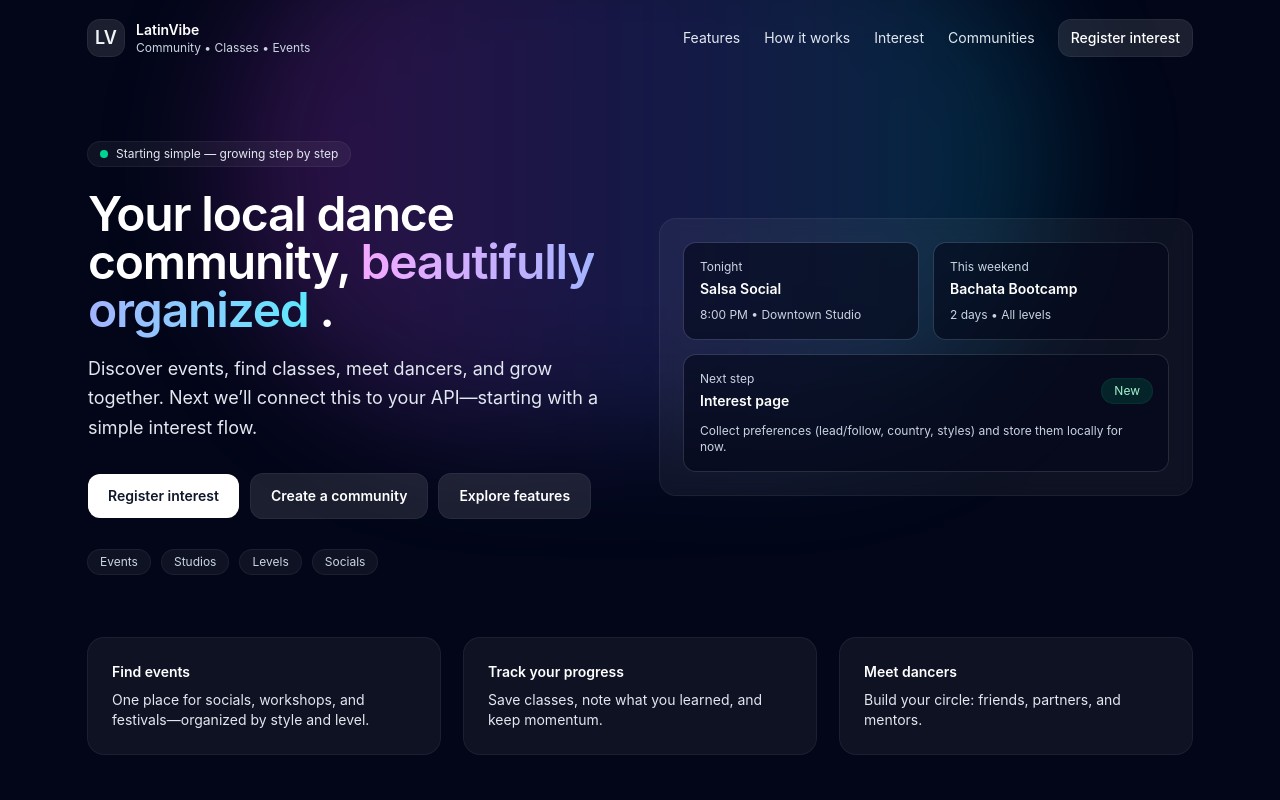
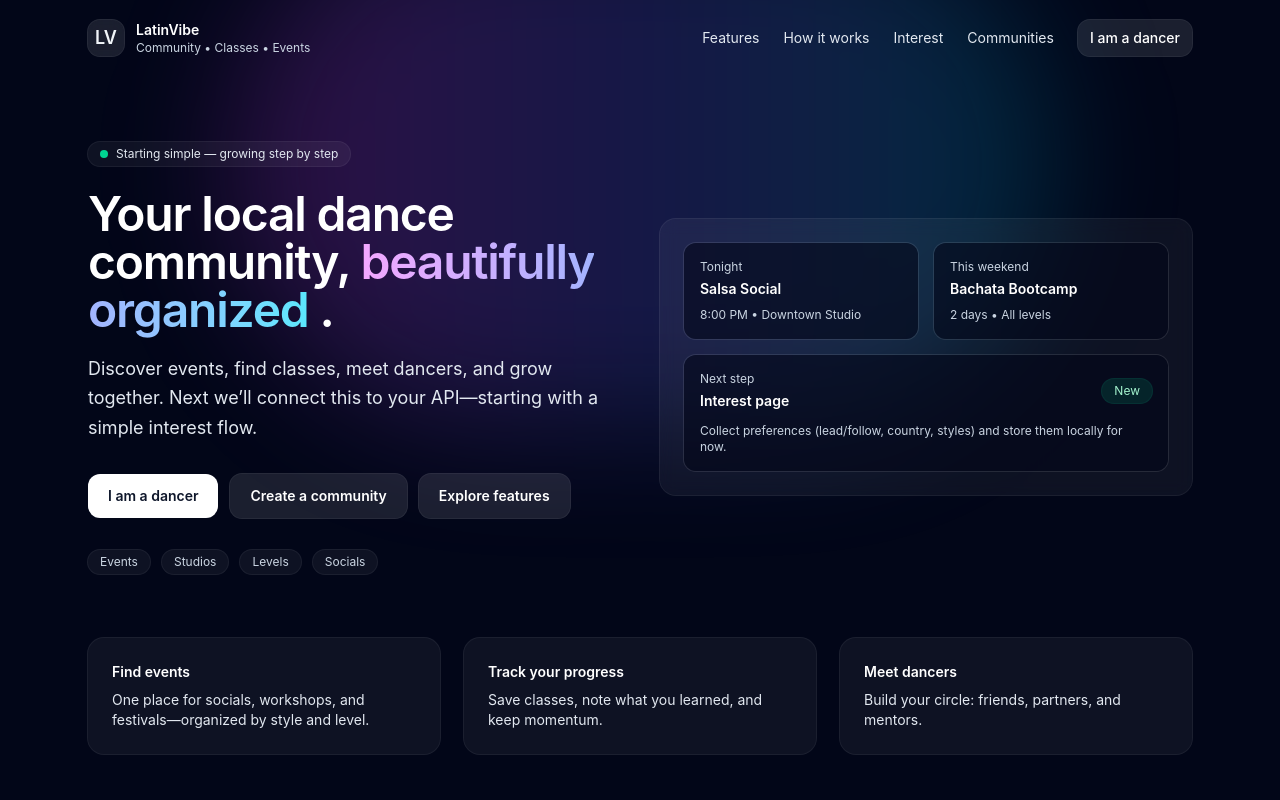
Before and after one commit to davasquezp/genai-training-dv, a Vue app in the folder frontend/: page / in a window 1280 px wide. Shown: the top 800 px of the page. Built offline with nearby package versions, Linux system fonts and the light colour scheme.

Commit message:
Update CTA text from 'Register interest' to 'I am a dancer' in header and landing page

```diff
--- a/frontend/src/components/SiteHeader.vue
+++ b/frontend/src/components/SiteHeader.vue
@@ -23,7 +23,7 @@
           class="rounded-xl bg-white/10 px-3 py-2 font-medium text-white ring-1 ring-white/15 hover:bg-white/15"
           to="/interest"
         >
-          Register interest
+          I am a dancer
         </RouterLink>
       </div>
     </nav>
--- a/frontend/src/pages/LandingPage.vue
+++ b/frontend/src/pages/LandingPage.vue
@@ -25,7 +25,7 @@
               class="inline-flex items-center justify-center rounded-xl bg-white px-5 py-3 text-sm font-semibold text-slate-900 hover:bg-slate-100"
               to="/interest"
             >
-              Register interest
+              I am a dancer
             </RouterLink>
             <RouterLink
               class="inline-flex items-center justify-center rounded-xl bg-white/10 px-5 py-3 text-sm font-semibold text-white ring-1 ring-white/15 hover:bg-white/15"
```
